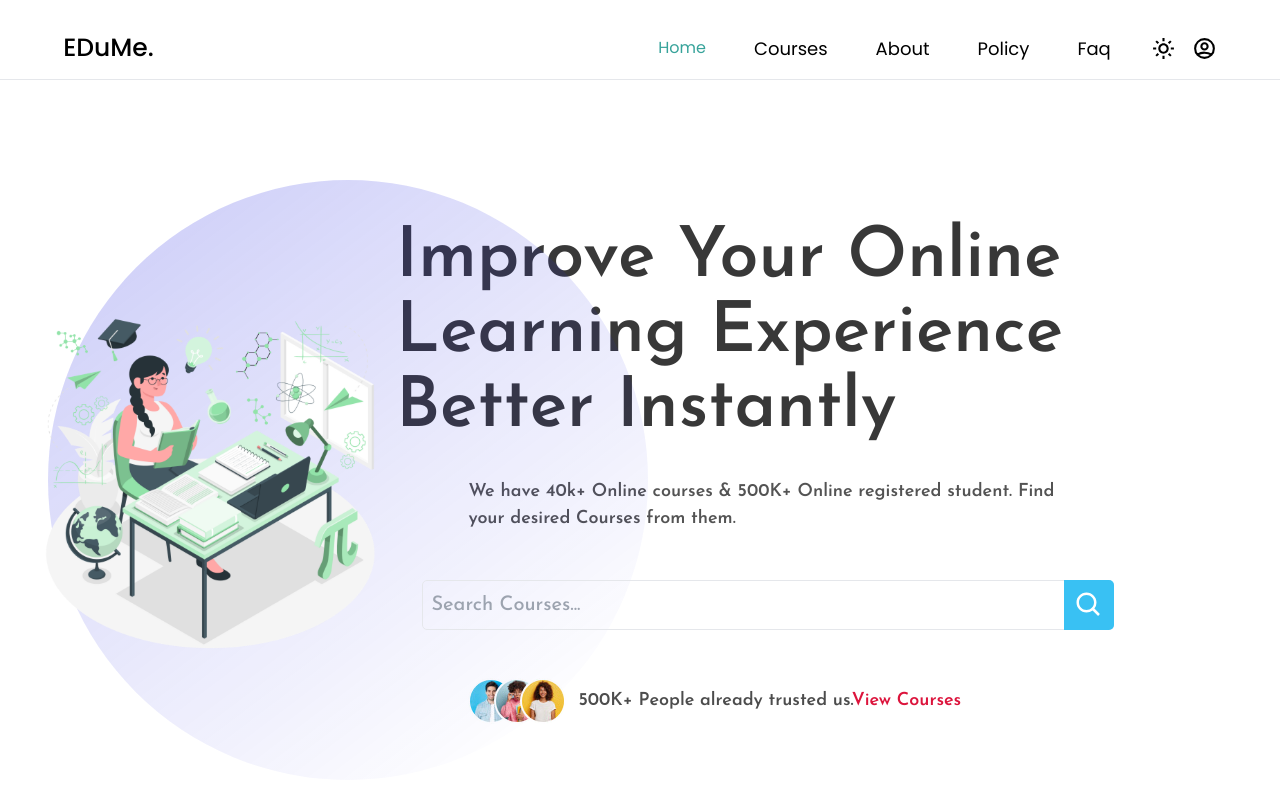
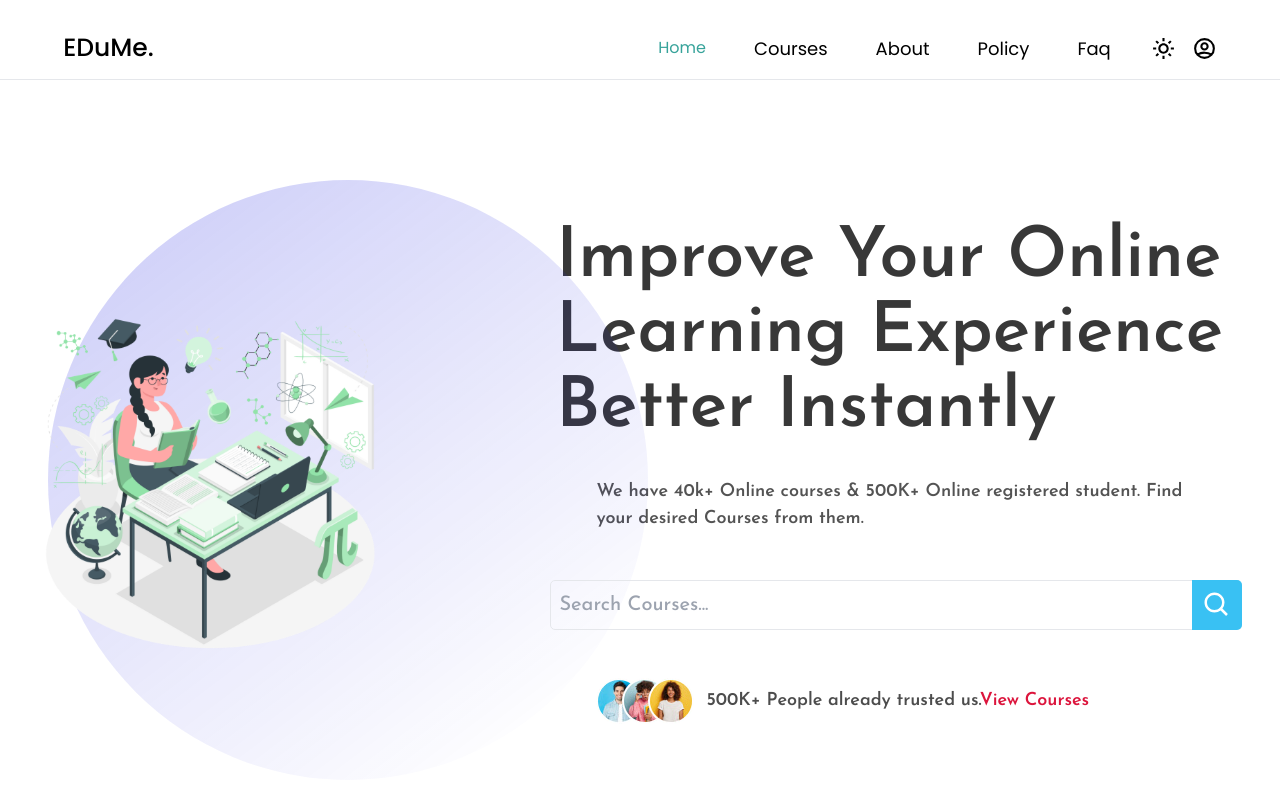
Before and after one commit to mFaYizp/EDuMe, a Next.js app in the folder client/: page / in a window 1280 px wide. Shown: the top 796 px of the page. Built offline with nearby package versions, Linux system fonts and the light colour scheme.

Commit message:
working on auth verification

```diff
--- a/client/app/components/Headers.tsx
+++ b/client/app/components/Headers.tsx
@@ -4,14 +4,17 @@ import React, { FC, useState } from "react";
 import NavItems from "../utils/NavItems";
 import ThemeSwitcher from "../utils/ThemeSwitcher";
 import { HiOutlineMenuAlt3, HiOutlineUserCircle } from "react-icons/hi";
+import CustomModal from "../utils/CustomModal";
 
 type Props = {
   open: boolean;
   setOpen: (open: boolean) => void;
   activeItem: number;
+  route: string;
+  setRoute: (route: string) => void;
 };
 
-const Header: FC<Props> = ({ activeItem, setOpen }) => {
+const Header: FC<Props> = ({ activeItem, setOpen, route, open }) => {
   const [active, setActive] = useState(false);
   const [openSidebar, setOpenSidebar] = useState(false);
 
@@ -91,6 +94,7 @@ const Header: FC<Props> = ({ activeItem, setOpen }) => {
           </div>
         )}
       </div>
+      {route === "Sign-Up" && <>{open && <CustomModal />}</>}
     </div>
   );
 };
--- a/client/app/components/Route/Hero.tsx
+++ b/client/app/components/Route/Hero.tsx
@@ -16,8 +16,8 @@ const Hero: FC<Props> = (props) => {
             className="object-contain 1100px:max-w-[90%] w-[90%] 1500px:max-w-[85%] h-[auto] z-[10]"
           />
         </div>
-      <div className="1000px:w-[60%] flex flex-col items-center 1000px:mt-[0px] text-center 1000px:text-left mt-[150px] ">
-        <h2 className="dark:text-white text-[#000000c7] text-[30px] px-3 w-full 1000px:text-[70px] font-[600] font-Josefin py-2 1000px:leading-[75px] ">
+        <div className="1000px:w-[60%] flex flex-col items-center 1000px:mt-[0px] text-center 1000px:text-left mt-[150px] ml-32">
+          <h2 className="dark:text-white text-[#000000c7] text-[30px] px-11 w-full 1000px:text-[70px] font-[600] font-Josefin py-2 1000px:leading-[75px]">
             Improve Your Online Learning Experience Better Instantly
           </h2>
           <br />
--- a/client/app/page.tsx
+++ b/client/app/page.tsx
@@ -10,15 +10,19 @@ interface Props {}
 const Page: FC<Props> = (props) => {
   const [open, setOpen] = useState(false);
   const [activeItem, setActiveItem] = useState(0);
+  const [route, setRoute] = useState("login");
+
   return (
     <div>
       <Heading
         title="EDuMe"
         description="EDuMe is a platform for students to learn and get help from teachers"
         keywords="Programming,MERN,Redux"
+        setRoute={setRoute}
+        route={route}
       />
       <Header open={open} setOpen={setOpen} activeItem={activeItem} />
-      <Hero/>
+      <Hero />
     </div>
   );
 };
--- /dev/null
+++ b/client/app/utils/CustomModal.tsx
@@ -0,0 +1,11 @@
+import React from 'react'
+
+type Props = {}
+
+const CustomModal = (props: Props) => {
+  return (
+    <div>CustomModal</div>
+  )
+}
+
+export default CustomModal
```
Also changed, not shown: client/package.json (+9 -1 lines), 1 other file (tests, documents, lock files or other folders). Lines whose indentation alone changed are shown as unchanged.
